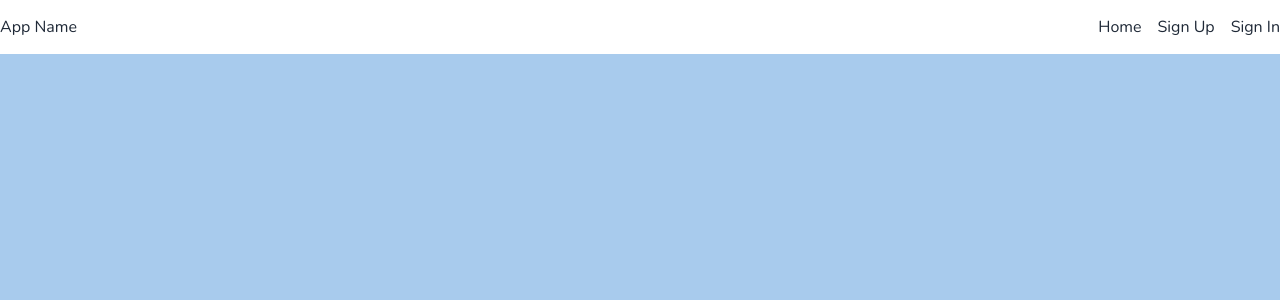
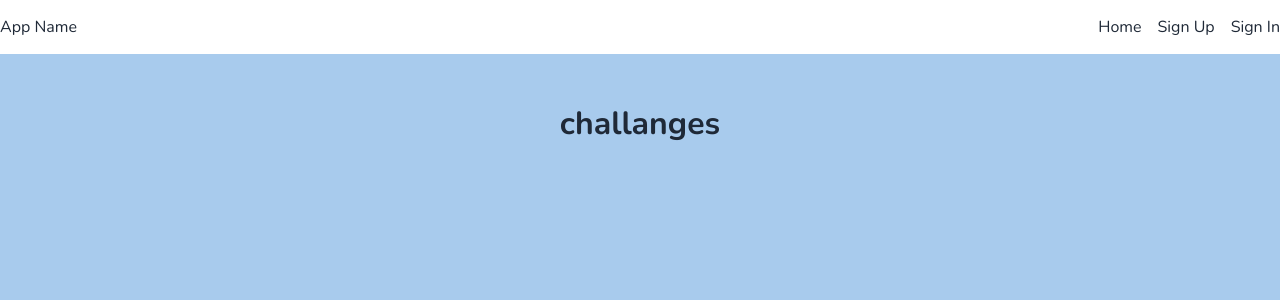
Before and after one commit to IHXI/Compass-Frontend, a React (Vite) app: page /challanges in a window 1280 px wide. Shown: the top 300 px of the page. Built offline with nearby package versions, Linux system fonts and the light colour scheme.

Commit message:
added challangeList and its route

```diff
--- a/src/App.jsx
+++ b/src/App.jsx
@@ -6,6 +6,7 @@ import { useEffect, useState } from "react"
 import SignInForm from "./pages/SignInForm"
 import Landing from "./pages/Landing"
 import Dashboard from "./pages/Dashboard"
+import ChallangeList from "./pages/ChallangeList"
 import * as userService from './services/userService'
 
 const getUserFromToken = () => {
@@ -29,6 +30,8 @@ const App = () => {
         <Route path='/' element={user ? <Dashboard/> : <Landing />} />
         <Route path='/sign-up' element={<SignUpForm setUser={setUser} />} />
         <Route path='/sign-in' element={<SignInForm setUser={setUser} />} />
+
+        <Route path='/challanges' element={<ChallangeList/>}/>
       </Routes>
       </main>
     </div>
--- /dev/null
+++ b/src/pages/ChallangeList.jsx
@@ -0,0 +1,9 @@
+const ChallangeList =()=>{
+    return(
+        <div>
+            <h1>challanges</h1>
+        </div>
+    )
+}
+
+export default ChallangeList
```
Also changed, not shown: 1 other file (tests, documents, lock files or other folders).
